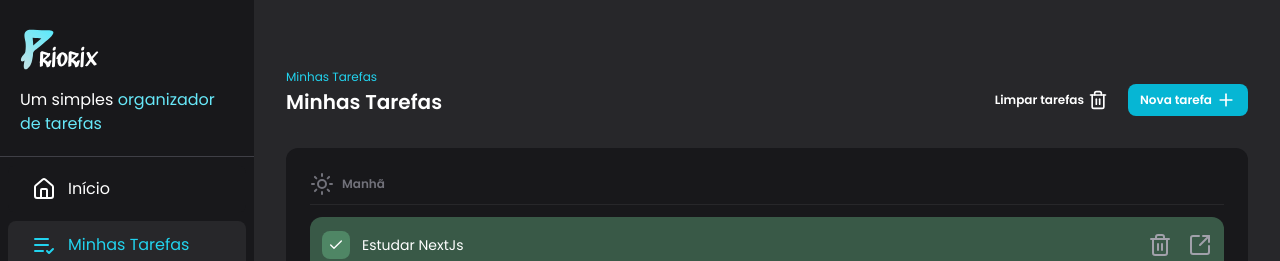
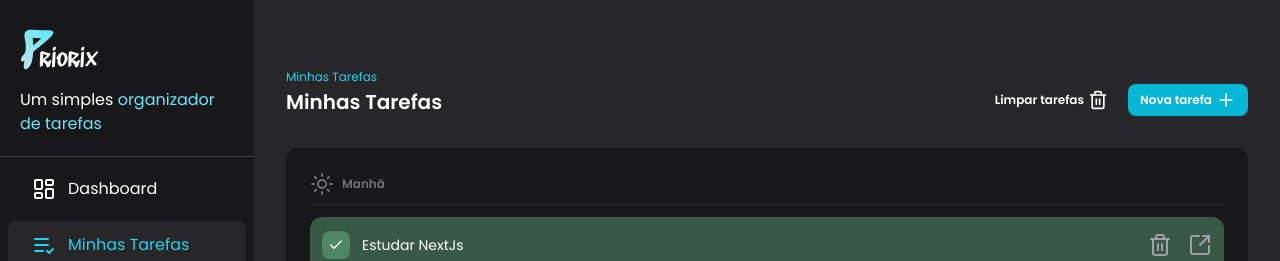
Before and after one commit to houstonbraga/task-manager-priorix, a React (Vite) app: page / in a window 1280 px wide. Shown: the top 261 px of the page. Built offline with nearby package versions, Linux system fonts and the light colour scheme.

Commit message:
refactor: edit page name from Inicio to Dashboard

```diff
--- a/src/sidebar/index.jsx
+++ b/src/sidebar/index.jsx
@@ -1,4 +1,4 @@
-import { HomeIcon, ListCheckIcon } from "lucide-react"
+import { LayoutDashboard, ListCheckIcon } from "lucide-react"
 import Logo from "../assets/logo.svg"
 import ButtonSidebar from "./components/ButtonSidebar"
 
@@ -15,8 +15,8 @@ const Sidebar = () => {
         </div>
         <div className="flex flex-col space-y-2 p-2">
           <ButtonSidebar variant="deactivated">
-            <HomeIcon />
-            Início
+            <LayoutDashboard />
+            Dashboard
           </ButtonSidebar>
           <ButtonSidebar variant="activated">
             <ListCheckIcon />
```
